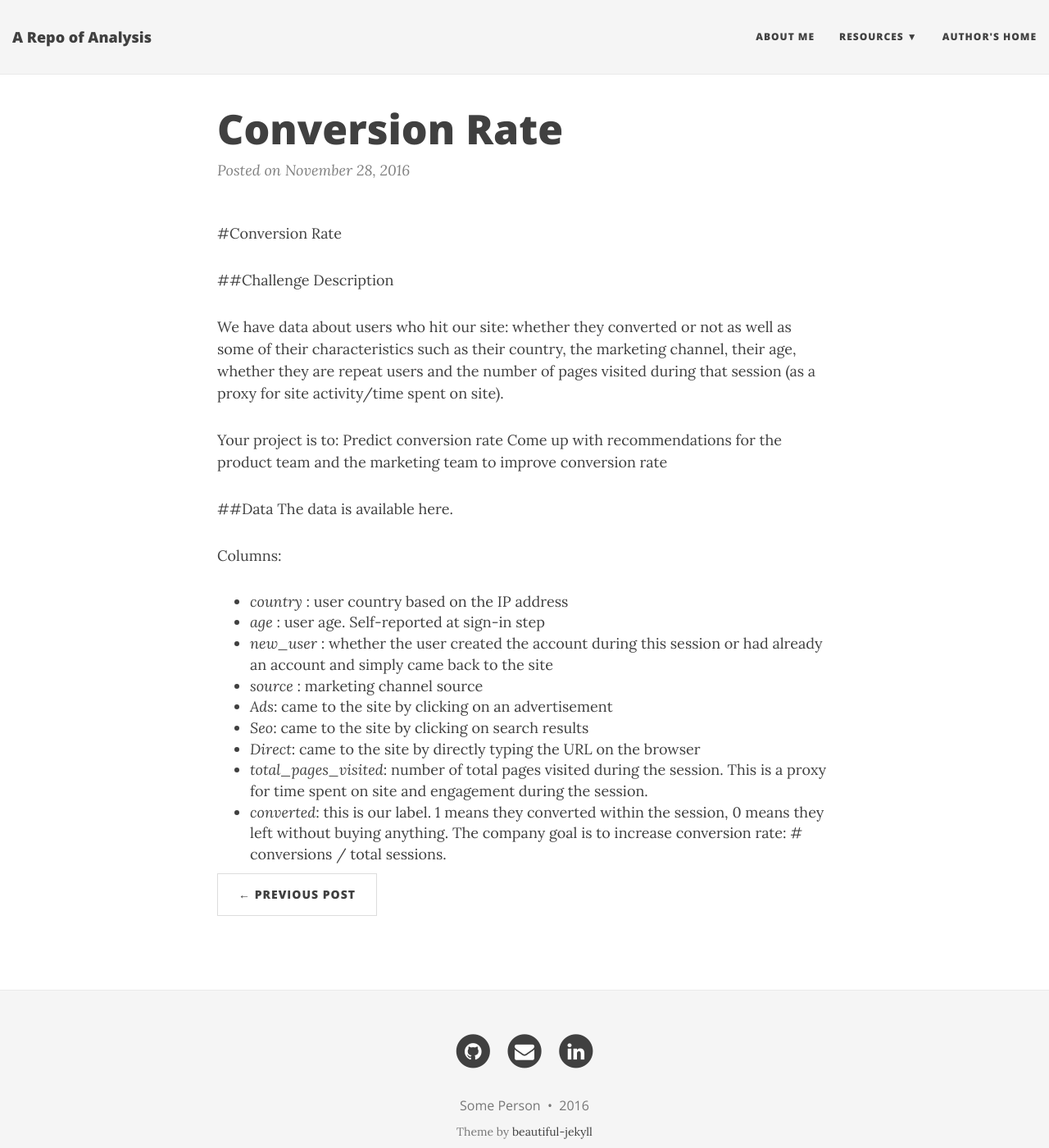
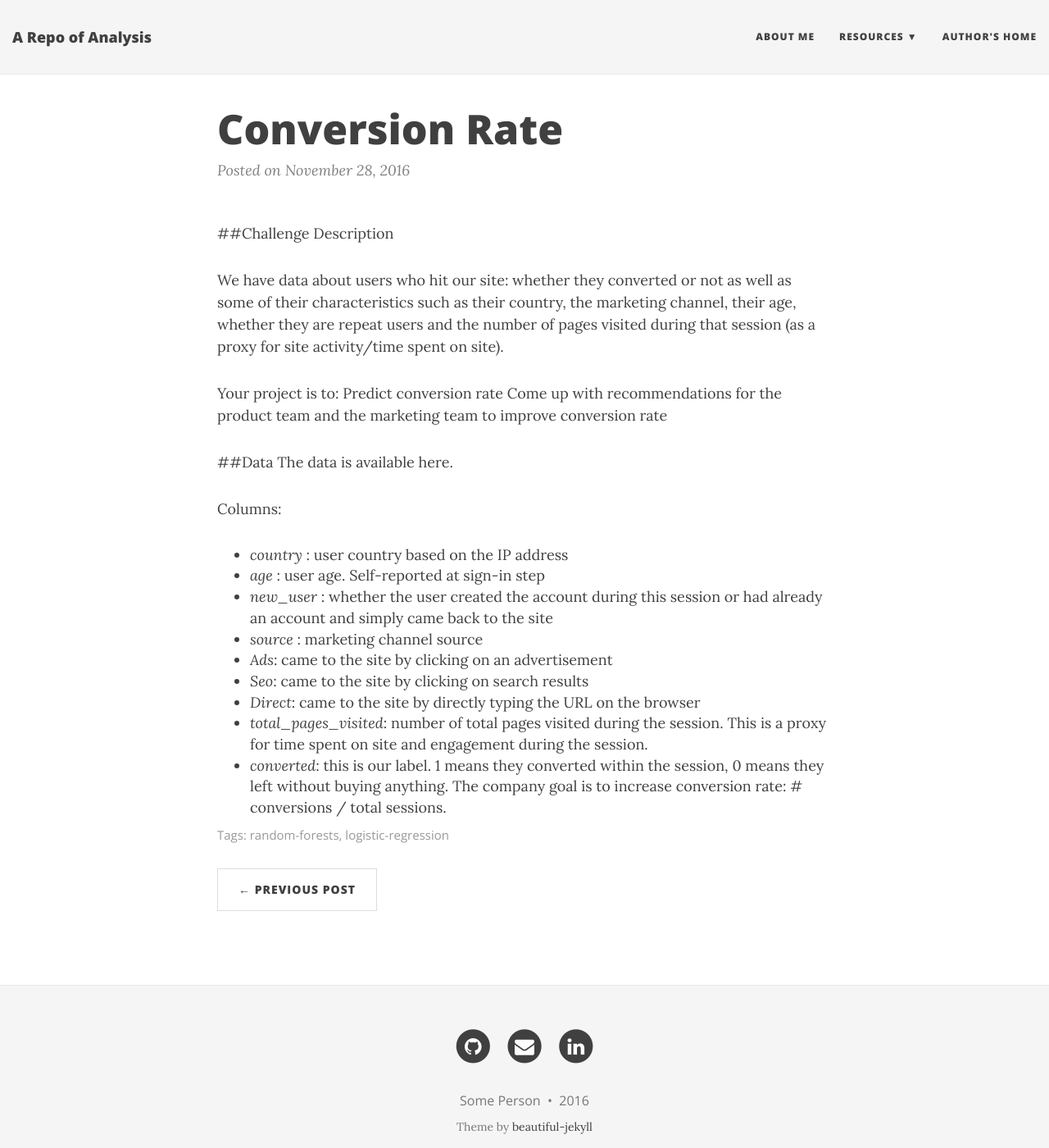
Before and after one commit to sabman83/data-analysis, a Jekyll site: the page built from _posts/2016-11-28-conversion-rate.md, in a window 1280 px wide and 1400 px high. Shown: the whole window at 82% size. Built offline with Jekyll 4.4.1, drawn with Linux system fonts in a browser that asks for light colours; nearby versions of some CDN libraries.

Commit message:
Update 2016-11-28-conversion-rate.md

```diff
--- a/_posts/2016-11-28-conversion-rate.md
+++ b/_posts/2016-11-28-conversion-rate.md
@@ -1,4 +1,8 @@
-#Conversion Rate
+---
+layout: post
+title: Conversion Rate
+tags: [random-forests, logistic-regression]
+---
 
 ##Challenge Description
 
```
